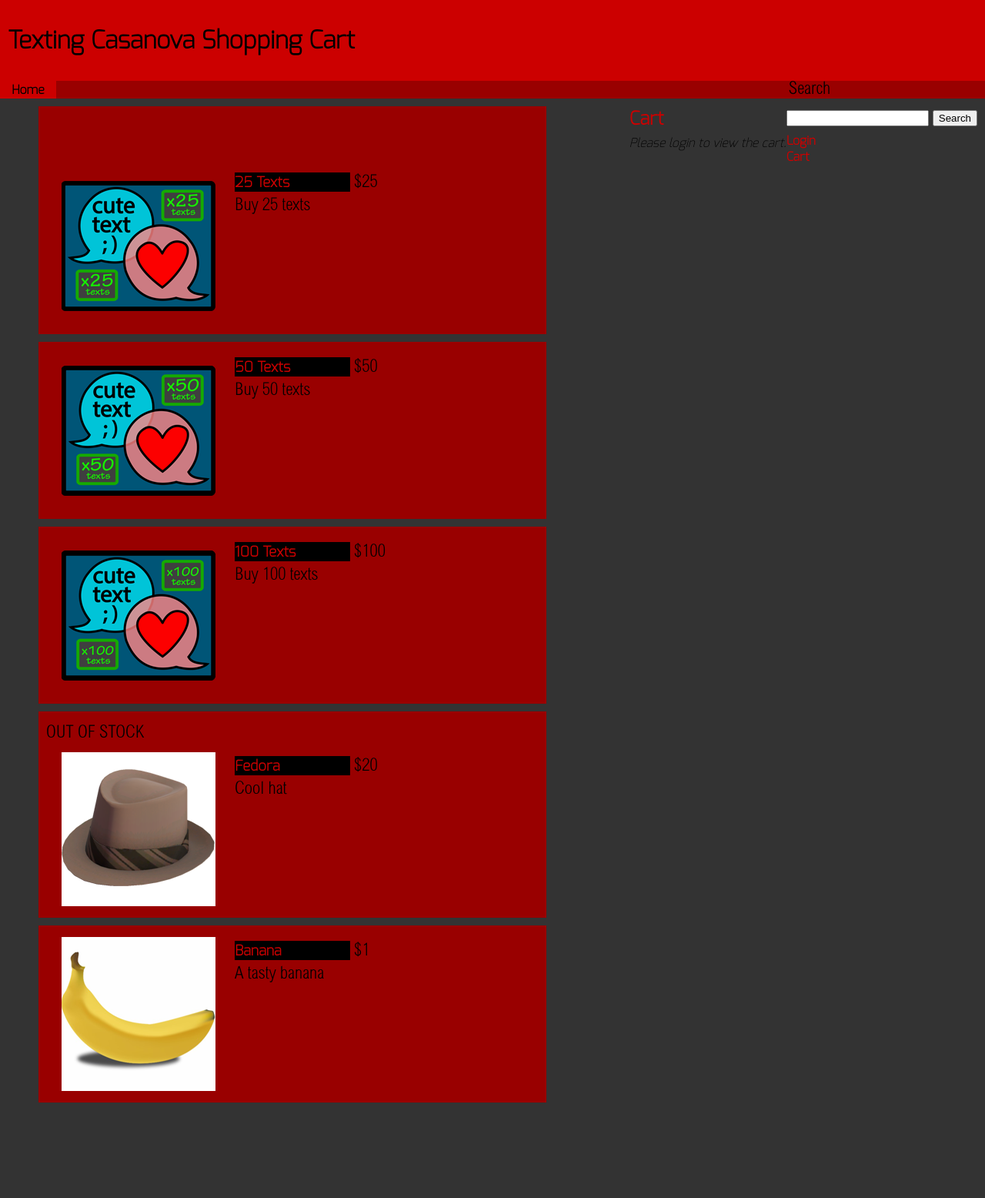
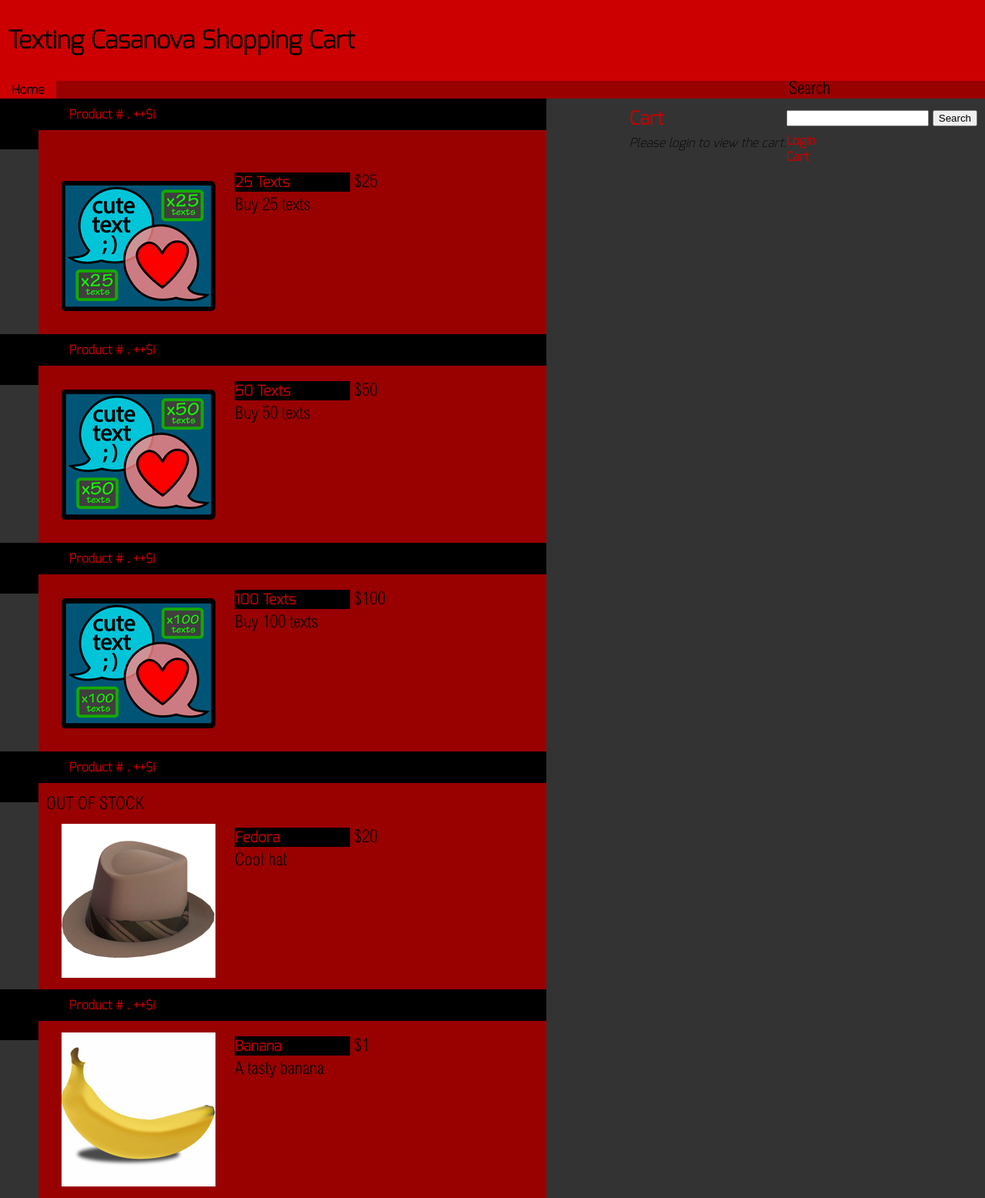
Before and after one commit to danielquinnell/textingCasanova, a PHP site: page / in a window 1280 px wide. Shown: the whole page at 77% size. Before the commit the page ends 1432 px from the top, so only its background shows below. Run offline with PHP 8.4, Linux system fonts and the light colour scheme; data comes from the database, SQL or seed files in the repository; data that the repository does not hold is empty; some libraries are stand-ins or nearby versions.

Commit message:
Kevin, can you take a look at outputfunctions.php?
There is probably a super simple way to increment the products in the
list by 1 that you can do. If not, we can just take the "Product #" text
out of this section and it will still look bueno.

```diff
--- a/css/main.css
+++ b/css/main.css
@@ -189,6 +189,19 @@
 	padding-right: 10px;
 }
 
+.productTop {
+	background-color: #000;
+	color: #CC0000;
+	width:610px;
+	margin-left: 0px;
+	margin-top: 0px;
+	margin-bottom: -35px;
+	padding-top: 10px;
+	padding-bottom: 35px;
+	padding-left: 90px;
+	padding-right: 10px;
+}
+
 .buttons {
 	background-color: #444;
 	display: inline;
--- a/outputfunctions.php
+++ b/outputfunctions.php
@@ -67,6 +67,12 @@
 
 				if ($row = mysql_fetch_array($result))
 				{
+					/*$i = '0';
+						for ($n=0; $n<10; $n++) {
+    						echo ++$i . PHP_EOL;
+						}*/
+
+					echo '<h4 class="productTop">Product # . ++$i </h3>';
 					echo '<div class="item_big';
 					if ($row['stock'] < 1 &&
 						$row['stock'] != -1)
```
